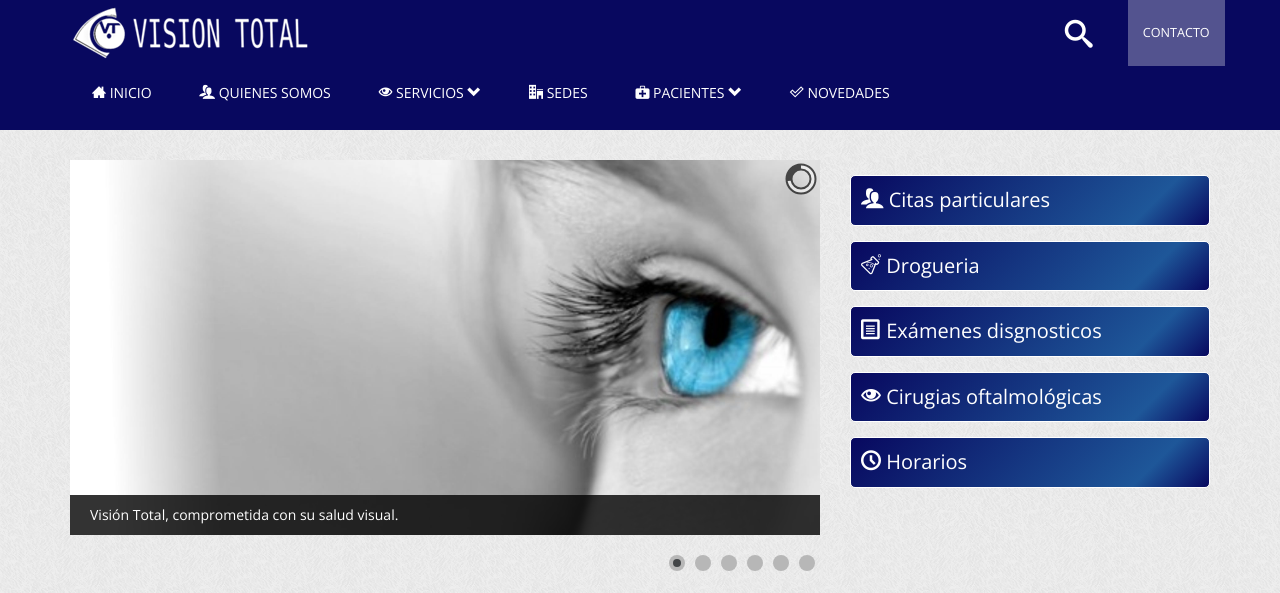
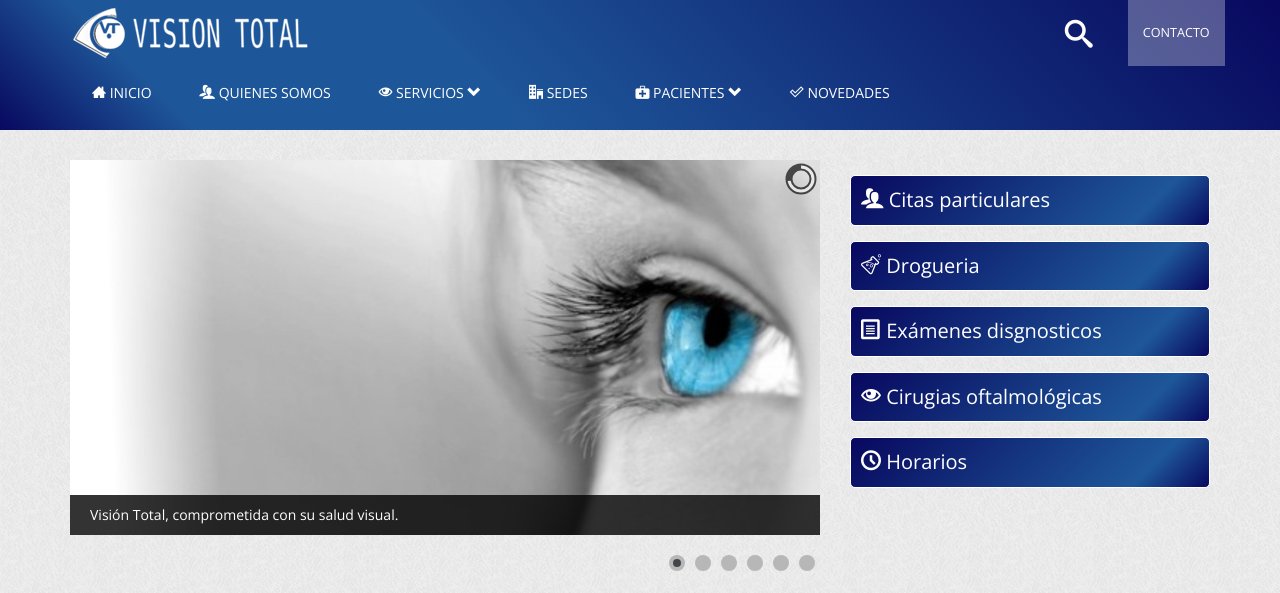
Before and after one commit to Dramoscuello/VisionTotalUnoPHP, a PHP site: page /index.php in a window 1280 px wide. Shown: the top 593 px of the page. Run offline with PHP 8.4, Linux system fonts and the light colour scheme; some web fonts are replaced.

Commit message:
agregado gradiente a la cabecera

```diff
--- a/css/estilos.css
+++ b/css/estilos.css
@@ -9,7 +9,16 @@ body{
 }
 
 header{
-    background-color: #08085f;
+    /*background-color: #08085f;*/
+   background: rgb(8,8,95);
+background: -moz-linear-gradient(45deg,  rgba(8,8,95,1) 0%, rgba(30,87,153,1) 14%, rgba(30,87,153,1) 37%, rgba(8,8,95,1) 100%);
+background: -webkit-gradient(linear, left bottom, right top, color-stop(0%,rgba(8,8,95,1)), color-stop(14%,rgba(30,87,153,1)), color-stop(37%,rgba(30,87,153,1)), color-stop(100%,rgba(8,8,95,1)));
+background: -webkit-linear-gradient(45deg,  rgba(8,8,95,1) 0%,rgba(30,87,153,1) 14%,rgba(30,87,153,1) 37%,rgba(8,8,95,1) 100%);
+background: -o-linear-gradient(45deg,  rgba(8,8,95,1) 0%,rgba(30,87,153,1) 14%,rgba(30,87,153,1) 37%,rgba(8,8,95,1) 100%);
+background: -ms-linear-gradient(45deg,  rgba(8,8,95,1) 0%,rgba(30,87,153,1) 14%,rgba(30,87,153,1) 37%,rgba(8,8,95,1) 100%);
+background: linear-gradient(45deg,  rgba(8,8,95,1) 0%,rgba(30,87,153,1) 14%,rgba(30,87,153,1) 37%,rgba(8,8,95,1) 100%);
+filter: progid:DXImageTransform.Microsoft.gradient( startColorstr='#08085f', endColorstr='#08085f',GradientType=1 );
+
     -webkit-transition: all ease .4s;
     transition: all ease .4s;
     -ms-transition: all ease .4s;
```
Also changed, not shown: images/logo__.png (added).
